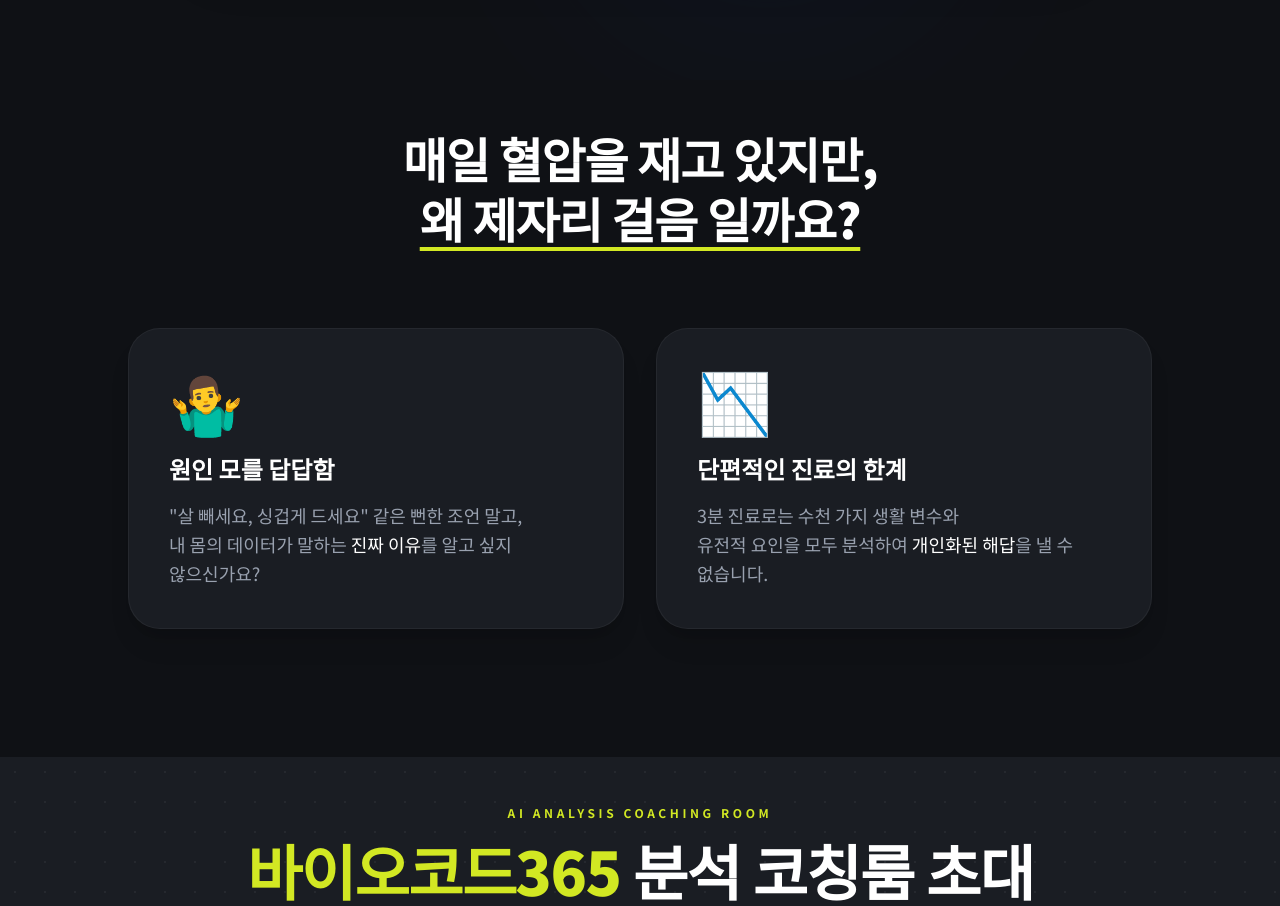
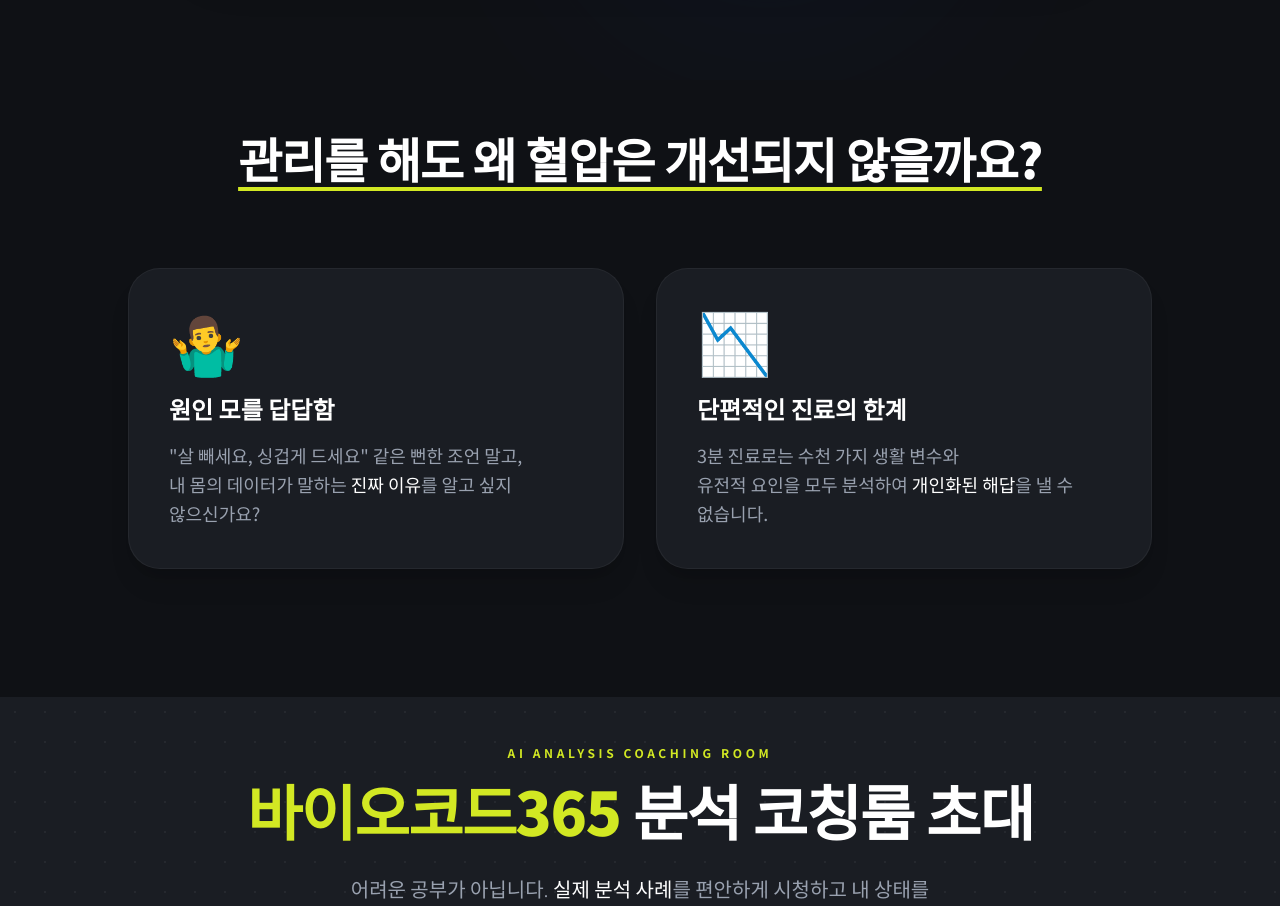
Before and after one commit to 427jungijn/Biocode365-site, a React (Vite) app: page / in a window 1280 px wide. Shown: the part 1620-2526 px from the top of the page. Built offline with nearby package versions, Linux system fonts and the light colour scheme.

Commit message:
feat: Update problem section headline
Changed the headline in the problem section to better reflect the user's struggle with persistent high blood pressure despite management efforts.

```diff
--- a/src/App.tsx
+++ b/src/App.tsx
@@ -254,8 +254,7 @@
         <div className="container mx-auto px-6">
           <div className="text-center mb-20">
             <h2 className="text-3xl md:text-5xl font-black text-white mb-6 tracking-tight leading-tight">
-              매일 혈압을 재고 있지만,<br />
-              <span className="highlight-underline">왜 제자리 걸음 일까요?</span>
+              <span className="highlight-underline">관리를 해도 왜 혈압은 개선되지 않을까요?</span>
             </h2>
           </div>
 
```
